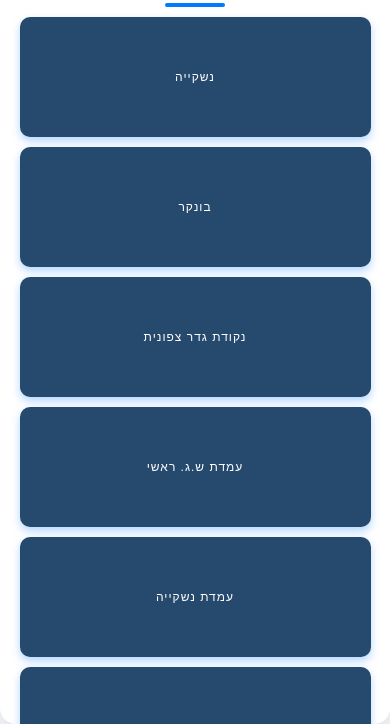
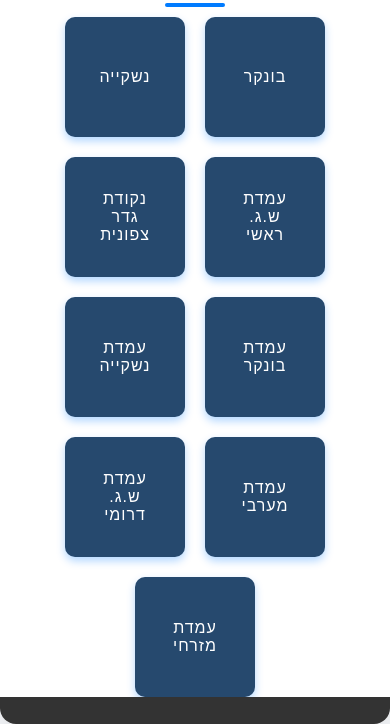
Before and after one commit to Elhanan-Si/-, a plain HTML site: page index.html in a window 390 px wide. Shown: the part 120-844 px from the top of the page. Drawn offline with Linux system fonts and the light colour scheme.

Commit message:
Update style.css

```diff
--- a/style.css
+++ b/style.css
@@ -225,24 +225,3 @@ footer, header {
         opacity: 1;
     }
 }
-
-
-/* עיצוב רספונסיבי */
-@media (max-width: 768px) {
-    .buttons {
-        gap: 10px;
-    }
-
-    .btn-link {
-        font-size: 14px;
-        padding: 12px 25px;
-    }
-}
-
-@media (max-width: 480px) {
-    .btn-link {
-        font-size: 12px;
-        padding: 10px 20px;
-        width: 90%;
-    }
-}
```
